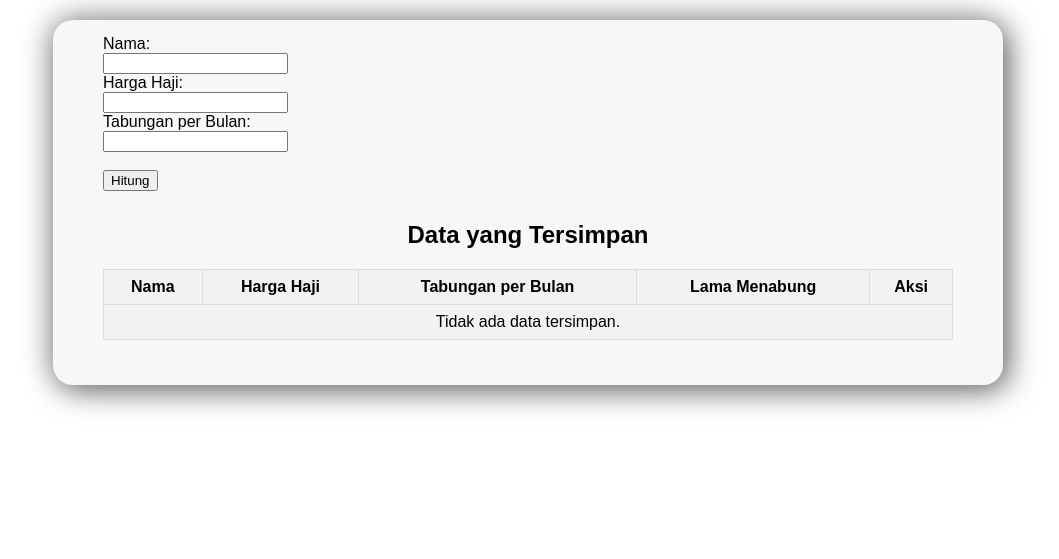
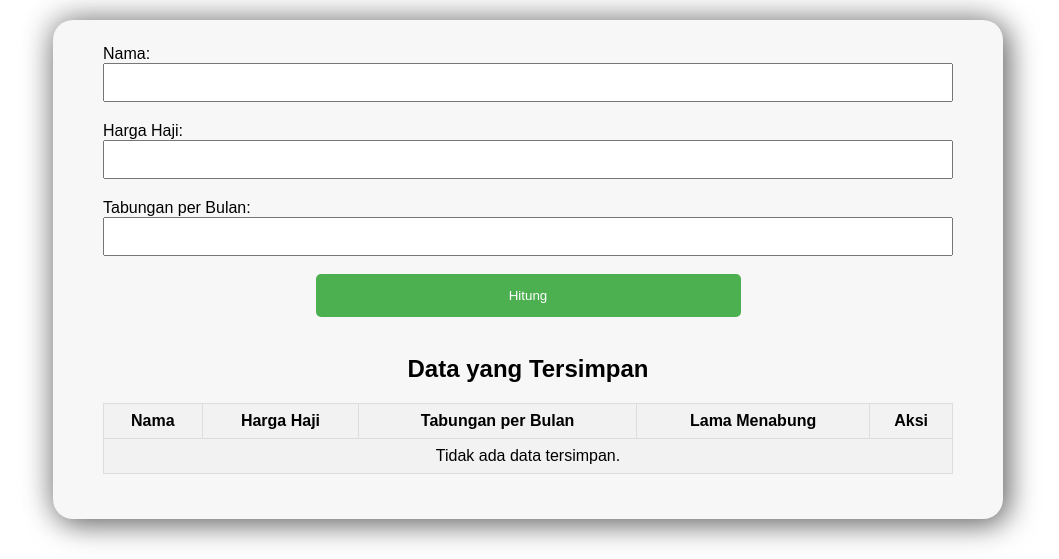
Before and after one commit to Aku-Mars/kalkulator_haji, a PHP site: page / in a window 1280 px wide. Shown: the part 77-636 px from the top of the page, without its empty margins (112-1171 px from the left). Run offline with PHP 8.4, Linux system fonts and the light colour scheme; data that the repository does not hold is empty.

Commit message:
[+] Edit PHP

```diff
--- a/index.php
+++ b/index.php
@@ -134,6 +134,25 @@
             background-color: #d32f2f;
         }
 
+        #hitungBtn {
+        background-color: #4CAF50;
+        color: white;
+        padding: 14px 20px;
+        margin: 8px 0;
+        border: none;
+        cursor: pointer;
+        border-radius: 5px;
+        width: 50%;
+        text-align: center;
+        display: block;
+        margin-left: auto;
+        margin-right: auto;
+    }
+
+    #hitungBtn:hover {
+        background-color: #45a049;
+    }
+
         .popup {
             display: none;
             position: fixed;
@@ -146,46 +165,16 @@
             z-index: 9999;
         }
 
-        /* Style untuk tombol "Hitung" */
-        .btn:link,
-        .btn:visited {
-            text-transform: uppercase;
-            text-decoration: none;
-            color: rgb(27, 27, 27);
-            padding: 10px 30px;
-            border: 1px solid;
-            border-radius: 1000px;
-            display: inline-block;
-            transition: all .2s;
-            position: relative;
+        label {
+            margin-top: 10px;
+            display: block;
         }
 
-        .btn:hover {
-            transform: translateY(-5px);
-            box-shadow: 0 10px 20px rgba(27, 27, 27, .5);
-        }
-
-        .btn:active {
-            transform: translateY(-3px);
-        }
-
-        .btn::after {
-            content: "";
-            display: inline-block;
-            height: 100%;
+        input[type="text"] {
+            margin-bottom: 10px;
             width: 100%;
-            border-radius: 100px;
-            top: 0;
-            left: 0;
-            position: absolute;
-            z-index: -1;
-            transition: all .3s;
-        }
-
-        .btn:hover::after {
-            background-color: rgb(0, 238, 255);
-            transform: scaleX(1.4) scaleY(1.5);
-            opacity: 0;
+            padding: 10px;
+            box-sizing: border-box;
         }
     </style>
 </head>
@@ -196,14 +185,13 @@
 
     <div class="container">
         <form id="hajiForm" action="hitung.php" method="post">
-            <label for="nama">Nama:</label><br>
-            <input type="text" id="nama" name="nama"><br>
-            <label for="harga_haji">Harga Haji:</label><br>
-            <input type="text" id="harga_haji" name="harga_haji"><br>
-            <label for="tabungan_perbulan">Tabungan per Bulan:</label><br>
-            <input type="text" id="tabungan_perbulan" name="tabungan_perbulan"><br><br>
-            <!-- Tombol "Hitung" dengan gaya khusus -->
-            <input type="submit" value="Hitung" class="btn">
+            <label for="nama">Nama:</label>
+            <input type="text" id="nama" name="nama">
+            <label for="harga_haji">Harga Haji:</label>
+            <input type="text" id="harga_haji" name="harga_haji">
+            <label for="tabungan_perbulan">Tabungan per Bulan:</label>
+            <input type="text" id="tabungan_perbulan" name="tabungan_perbulan">
+            <input type="submit" id="hitungBtn" value="Hitung">
         </form>
 
         <div id="popup" class="popup">
```
